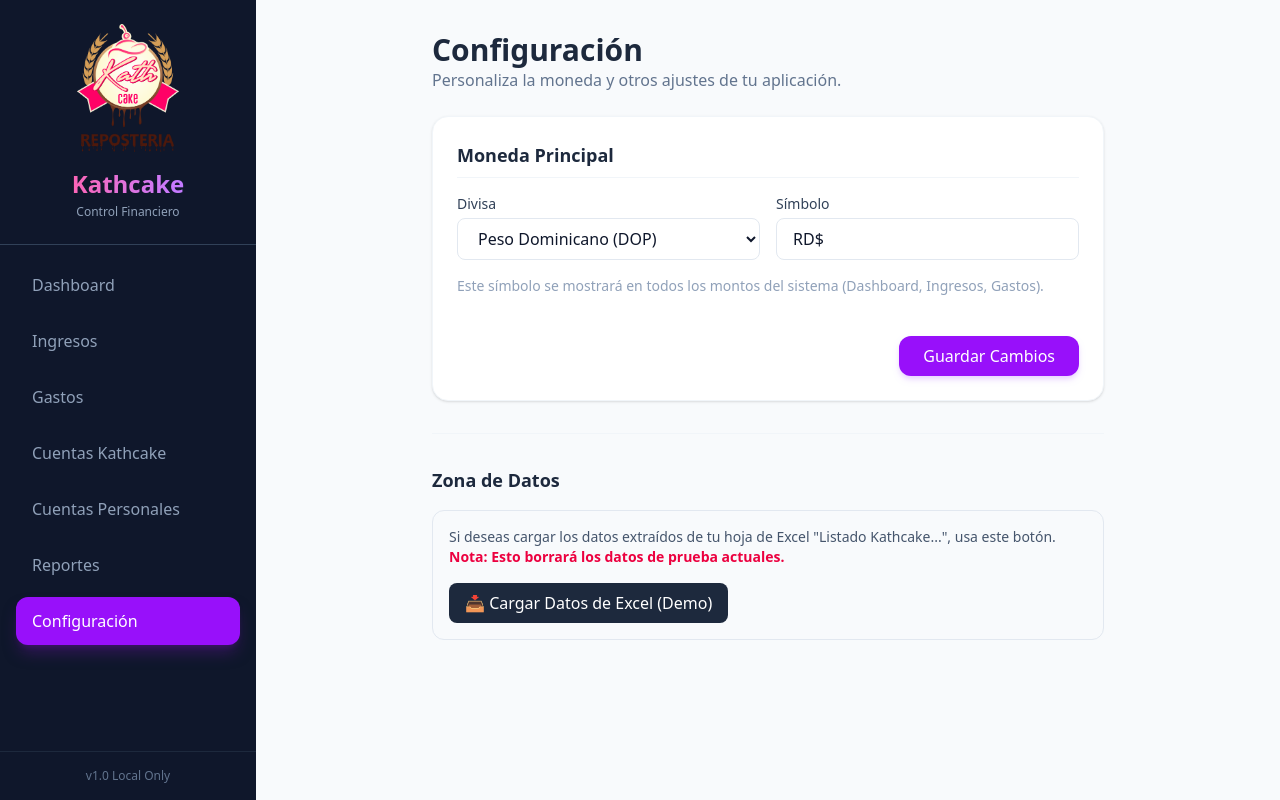
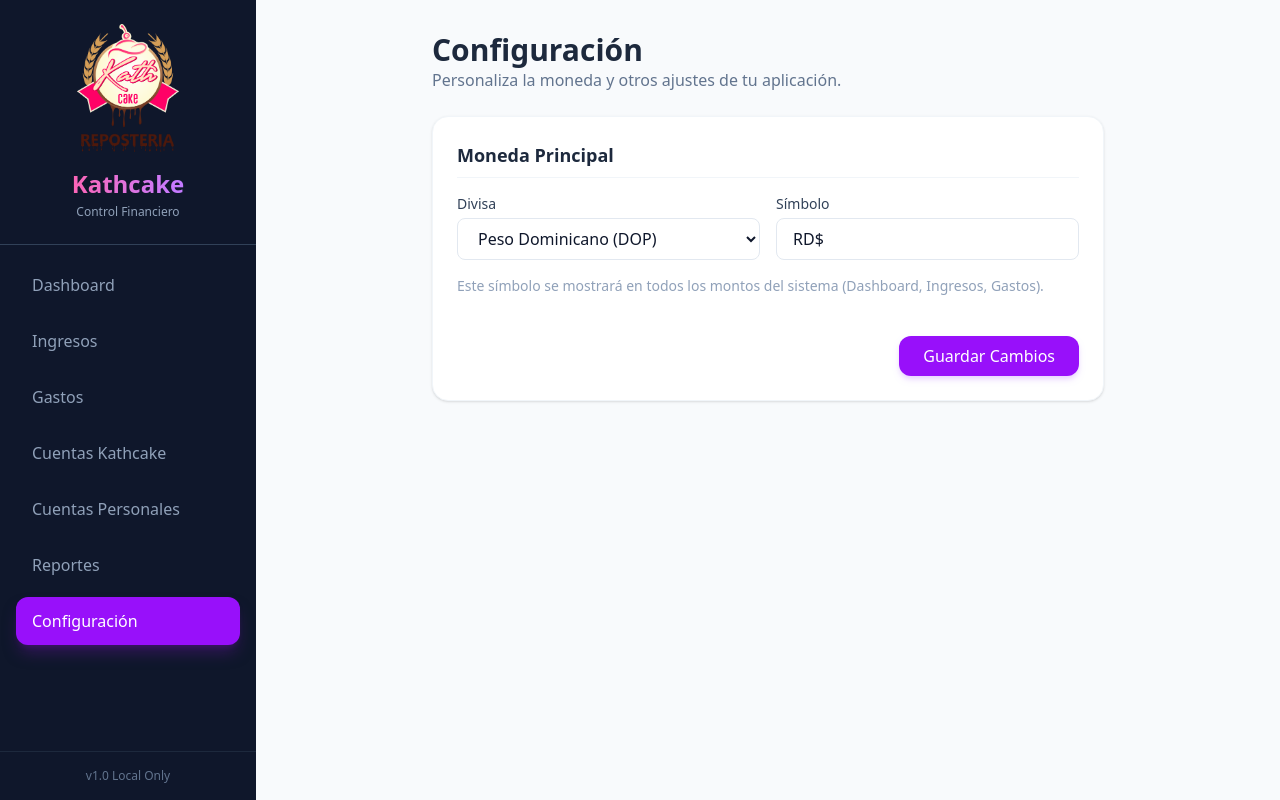
Before and after one commit to dary2133/Kathcake-finanzas-, a Next.js app: page /configuracion in a window 1280 px wide. Built offline with nearby package versions, Linux system fonts and the light colour scheme; no server answers; the database is empty.

Commit message:
Remove DataMigration demo section from Configuration

```diff
--- a/app/configuracion/page.tsx
+++ b/app/configuracion/page.tsx
@@ -5,7 +5,7 @@ import Layout from '../components/Layout';
 import { useSettings } from '../lib/hooks';
 import { updateSettings } from '../lib/actions';
 import { AppSettings } from '../lib/types';
-import DataMigration from '../components/DataMigration';
+
 
 export default function ConfiguracionPage() {
     const { settings, refreshSettings } = useSettings();
@@ -109,7 +109,7 @@ export default function ConfiguracionPage() {
                     </div>
                 </form>
 
-                <DataMigration />
+
 
                 {showToast && (
                     <div className="fixed bottom-8 right-8 bg-emerald-600 text-white px-6 py-3 rounded-xl shadow-lg animate-fade-in-up">
```
